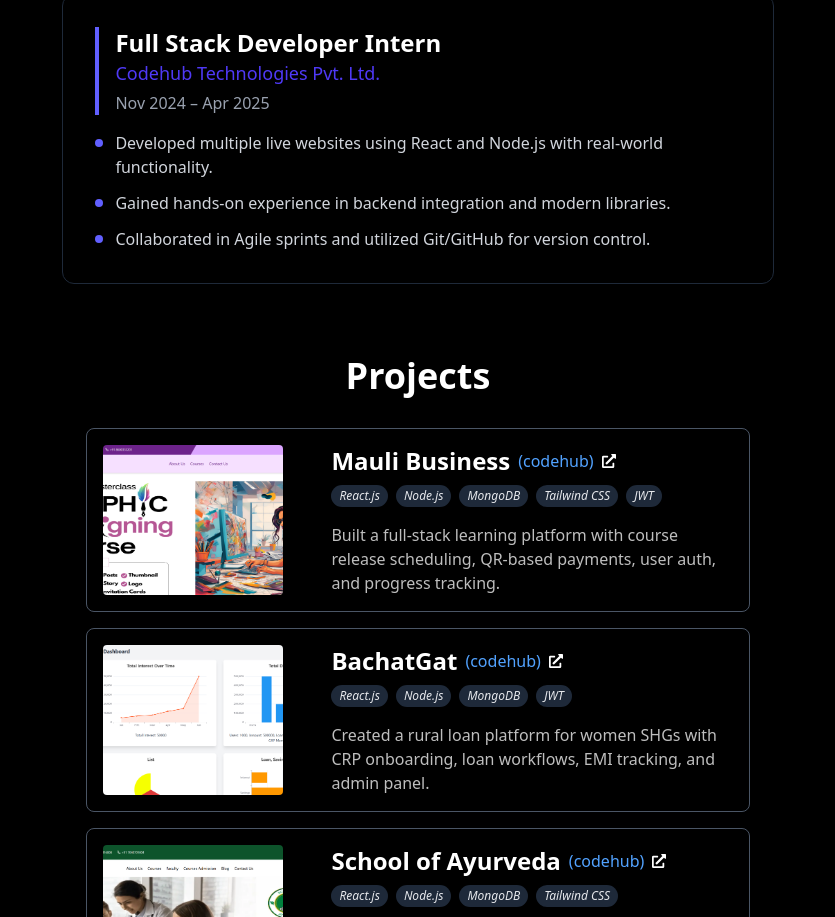
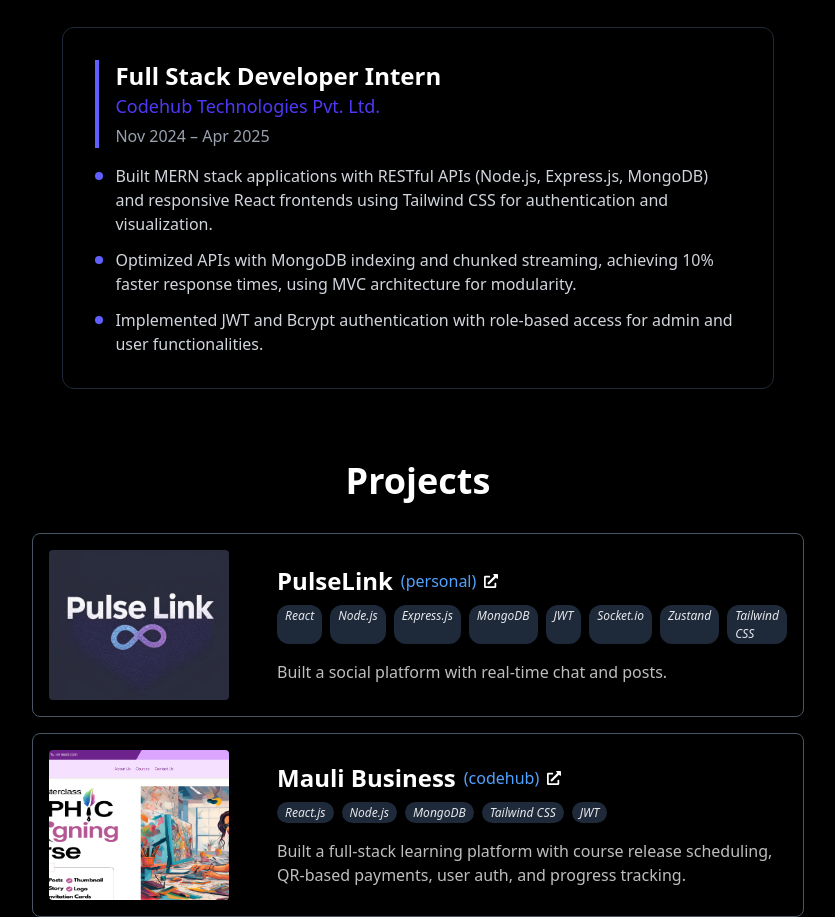
Before and after one commit to LOOP-MATRIX/Portfolio, a React (Vite) app: page / in a window 1280 px wide. Shown: the part 1100-2017 px from the top of the page, without its empty margins (222-1057 px from the left). Built offline with nearby package versions, Linux system fonts and the light colour scheme.

Commit message:
added new project and changes in about, project  and experience

```diff
--- a/src/components/About.jsx
+++ b/src/components/About.jsx
@@ -30,7 +30,7 @@ const About = () => {
 
         {/* Description */}
         <p className="text-lg md:text-xl text-gray-300 leading-relaxed mb-8 text-center">
-          Full stack MERN developer with 6 months of experience, completing multiple projects with strong backend expertise in Node.js, Express.js, and MongoDB. Skilled in RESTful APIs and React, with a focus on optimizing application performance and scalability.
+          Full stack MERN developer with 6 months of experience, delivering 3+ projects, including an online education platform, using Node.js, Express.js, and MongoDB. Skilled in building RESTful APIs and React frontends, achieving up to 10% performance improvements through optimized database queries and API enhancements.
         </p>
 
         {/* Skills Section */}
--- a/src/components/Experience.jsx
+++ b/src/components/Experience.jsx
@@ -23,15 +23,17 @@ const Experience = () => {
         <ul className="mt-4 space-y-3 text-gray-300 text-sm md:text-base">
           <li className="flex items-start">
             <span className="w-2 h-2 bg-indigo-500 rounded-full mt-2 mr-3 flex-shrink-0"></span>
-              Developed multiple live websites using React and Node.js with real-world functionality.
+            Built MERN stack applications with RESTful APIs (Node.js, Express.js, MongoDB) and responsive React frontends
+            using Tailwind CSS for authentication and visualization.
           </li>
           <li className="flex items-start">
             <span className="w-2 h-2 bg-indigo-500 rounded-full mt-2 mr-3 flex-shrink-0"></span>
-              Gained hands-on experience in backend integration and modern libraries.
+            Optimized APIs with MongoDB indexing and chunked streaming, achieving 10% faster response times, using MVC
+            architecture for modularity.
           </li>
           <li className="flex items-start">
             <span className="w-2 h-2 bg-indigo-500 rounded-full mt-2 mr-3 flex-shrink-0"></span>
-              Collaborated in Agile sprints and utilized Git/GitHub for version control.
+            Implemented JWT and Bcrypt authentication with role-based access for admin and user functionalities.
           </li>
         </ul>
       </div>
--- a/src/components/Profile.jsx
+++ b/src/components/Profile.jsx
@@ -9,6 +9,15 @@ import { MdFileDownload } from "react-icons/md";
 const Profile = ({ setcontact }) => {
 
   let size = 22
+
+  const handleDownload = () => {
+  const link = document.createElement('a');
+  link.href = 'public/Omkar_Sutar_Resume.pdf'; // path to your file (in public folder)
+  link.download = 'Omkar_Sutar_Resume.pdf'; // name of file to download
+  document.body.appendChild(link);
+  link.click();
+  document.body.removeChild(link);
+};
 
   let styletl = ' hover:rounded-full hover:bg-gray-600 hover:h-9 hover:w-9 hover:p-[5px] transition-all duration-300 ease-in-out'
   return (
@@ -33,7 +42,7 @@ const Profile = ({ setcontact }) => {
           <a href="https://www.linkedin.com/in/omkar-sutar-251656296/" target='_blank'><AiOutlineLinkedin fontSize={size} className={styletl} /></a>
           <a href="https://github.com/LOOP-MATRIX" target='_blank'><VscGithub fontSize={size} className={styletl} /></a>
           <div className='border-r-1 h-3/5 mx-2' />
-          <button className='border border-gray-600 rounded-sm flex justify-center items-center px-2 py-1  hover:shadow-md hover:shadow-gray-600 hover:scale-103 transition-all duration-300 ease-in-out'><MdFileDownload /> Resume</button>
+          <button onClick={()=>handleDownload()} className='border border-gray-600 rounded-sm flex justify-center items-center px-2 py-1  hover:shadow-md hover:shadow-gray-600 hover:scale-103 transition-all duration-300 ease-in-out'><MdFileDownload /> Resume</button>
         </div>
         <button onClick={() => { setcontact(true) }} className=' rounded-sm flex justify-center items-center px-2 py-1 bg-gray-900 hover:shadow-md hover:shadow-gray-600 hover:scale-103 hover:bg-gray-800 transition-all duration-300 ease-in-out'>Get In Touch</button>
       </div>
--- a/src/components/Projects.jsx
+++ b/src/components/Projects.jsx
@@ -1,17 +1,19 @@
 import React from 'react';
 import mauli from '../assets/mauli.png'
+import pulselink from '../assets/pulselink.jpg'
 import ayurveda from '../assets/ayurveda.png'
 import bachatgat from '../assets/bachatgat.png'
 import { FaExternalLinkAlt } from "react-icons/fa";
 
 const projects = [
-  // {
-  //   title: "SafeArea",
-  //   img: null,
-  //   link: "#",
-  //   stack: ['React', 'Nodejs', 'MongoDB', 'TailwindCSS'],
-  //   description: "Developed a community-driven crime-reporting platform where users can post crime incidents with location and details. Other users can view these on a map to assess safety before relocating or buying property."
-  // },
+  {
+    title: "PulseLink",
+    ref:'personal',
+    img: pulselink,
+    link: "https://pulselink-one.vercel.app",
+    stack: ['React', 'Node.js', 'Express.js', 'MongoDB', 'JWT', 'Socket.io', 'Zustand', 'Tailwind CSS'],
+    description: "Built a social platform with real-time chat and posts."
+  },
   {
     title: "Mauli Business",
     ref:'codehub',
```
Also changed, not shown: src/assets/pulselink.jpg (added), 1 other file (tests, documents, lock files or other folders). Lines whose indentation alone changed are shown as unchanged.
